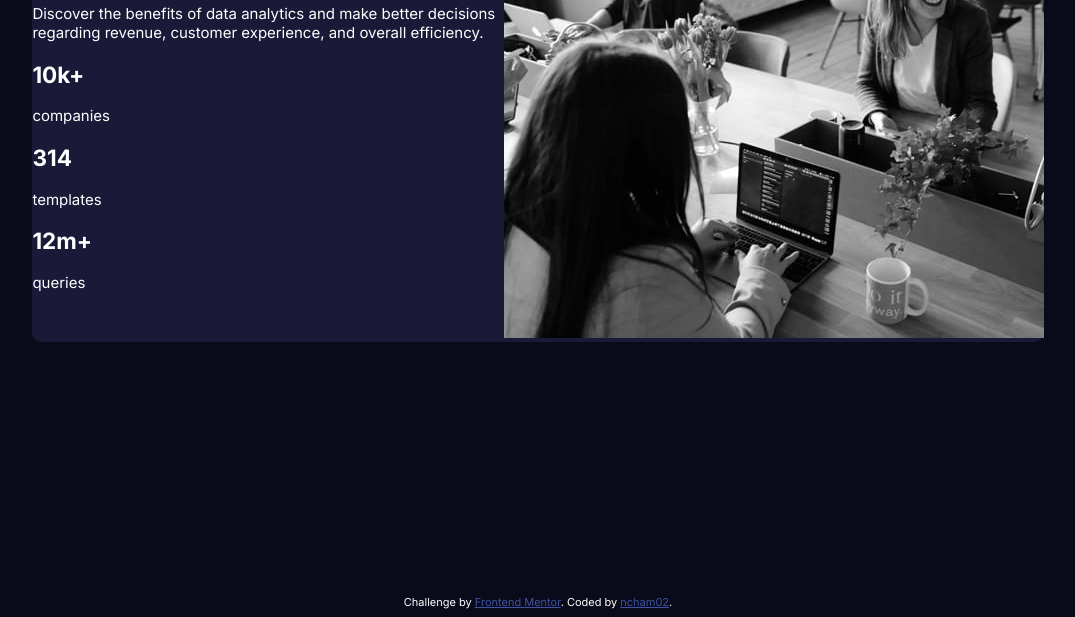
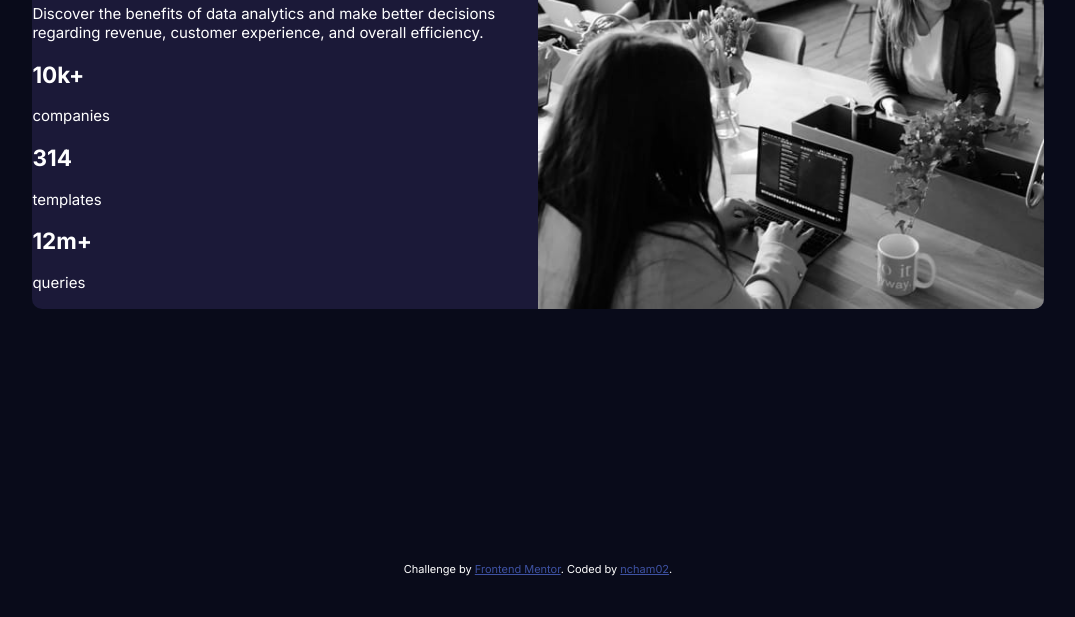
Before and after one commit to ncham02/stats-preview-card-component-main, a plain HTML site: page index.html in a window 1280 px wide. Shown: the part 361-978 px from the top of the page, without its empty margins (102-1177 px from the left). After the commit the page ends 945 px from the top, so only its background shows below. Drawn offline with Linux system fonts and the light colour scheme; files whose address does not match are found by name.

Commit message:
Fixed image width and divs

```diff
--- a/index.html
+++ b/index.html
@@ -50,7 +50,7 @@
       </div>
     </div>
   </div>
-  <div class="image card-right">
+  <div class="card-right">
     <img src="/Users/niahamilton/Desktop/My Mac/Learning/Web Dev/Front End Mentor/stats-preview-card-component-main/images/image-header-desktop.jpg" alt="image-header-desktop.jpg">
   </div>
 </div>
--- a/styles.css
+++ b/styles.css
@@ -17,8 +17,19 @@ a {
   border-radius: 10px;
 }
 
-.card-left .card-right {
+.card-left{
+flex:1;
+}
 
+.card-right {
+  flex:1;
+}
+
+.card-right img{
+  display: block;
+  width: 100%;
+  border-top-right-radius: 10px;
+border-bottom-right-radius: 10px;
 }
 
 
```
